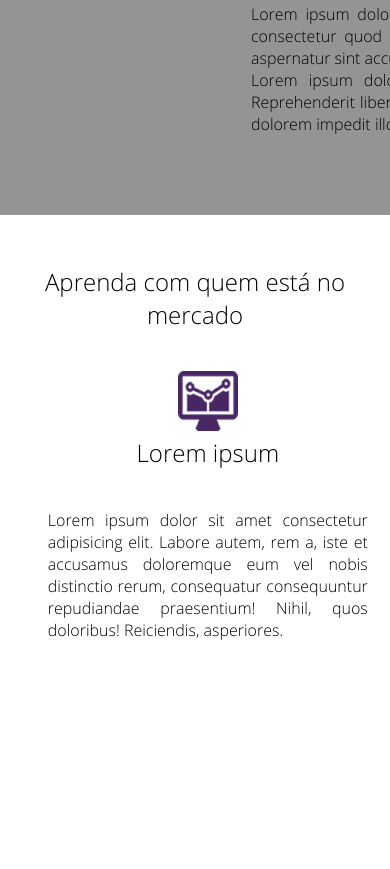
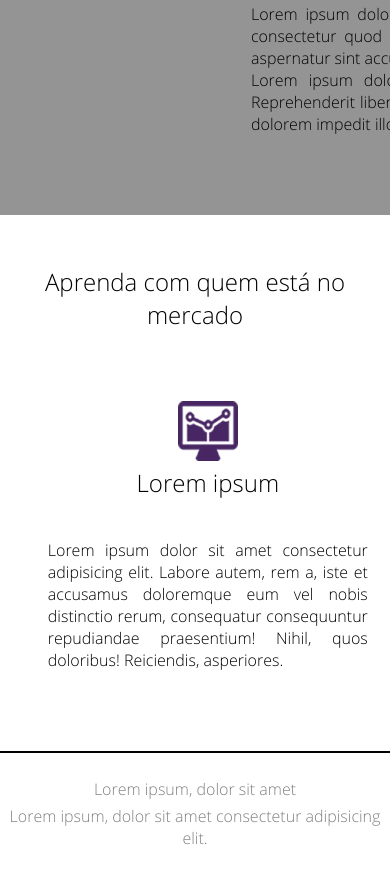
Before and after one commit to GuilhermeSilveira93/Site-DankiCode, a plain HTML site: page index.html in a window 390 px wide. Shown: the part 707-1576 px from the top of the page. Before the commit the page ends 1348 px from the top, so only its background shows below. Drawn offline with Linux system fonts and the light colour scheme.

Commit message:
Conclusão do Projeto 1
Esse foi o Primeiro Projeto, foi uma landing page que não está responsiva.
No projeto 2 iremos deixar a mesma pagina responsiva.
Nessa parte, nós criamos o footer.

```diff
--- a/css/style.css
+++ b/css/style.css
@@ -11,6 +11,9 @@
 body,html{
     width: 100%;
     height: 100%;
+}
+.clear{
+    clear: both;
 }
 .center{
     width: 1200px;
@@ -143,7 +146,7 @@ section{
     text-align: center;
 }
 .container-33{
-    padding: 0px 40px;
+    padding: 30px 40px;
     text-align: center;
     display: block;
     float: left;
@@ -160,3 +163,12 @@ section h2{
 section p {
     text-align: justify;
 }
+footer{
+    padding: 20px 0;
+    border-top: 2px solid black;
+    text-align: center;
+    color: gray;
+}
+footer p{
+    margin-top: 5px;
+}
--- a/index.html
+++ b/index.html
@@ -77,10 +77,17 @@
                     <h2>Lorem ipsum</h2>
                     <p>Lorem ipsum dolor sit amet consectetur adipisicing elit. Labore autem, rem a, iste et accusamus doloremque eum vel nobis distinctio rerum, consequatur consequuntur repudiandae praesentium! Nihil, quos doloribus! Reiciendis, asperiores.</p>
                 </div>
+                <div class="clear"></div>
+
             </div>
         </section>
+    </main>
 
-    </main>
-    <footer></footer>
+    <footer>
+
+        <p>Lorem ipsum, dolor sit amet </p>
+        <p>Lorem ipsum, dolor sit amet consectetur adipisicing elit.</p>
+
+    </footer><!-- RODAPÉ -->
 </body>
 </html>
```
